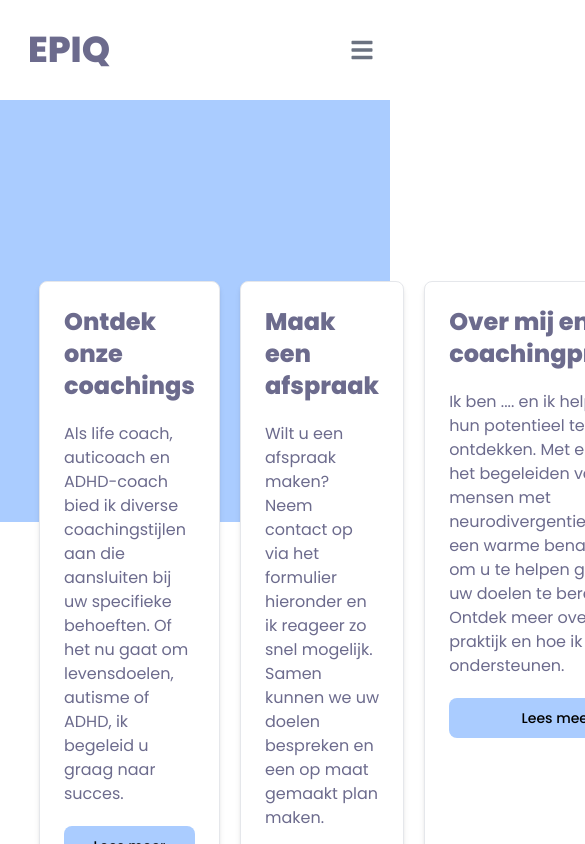
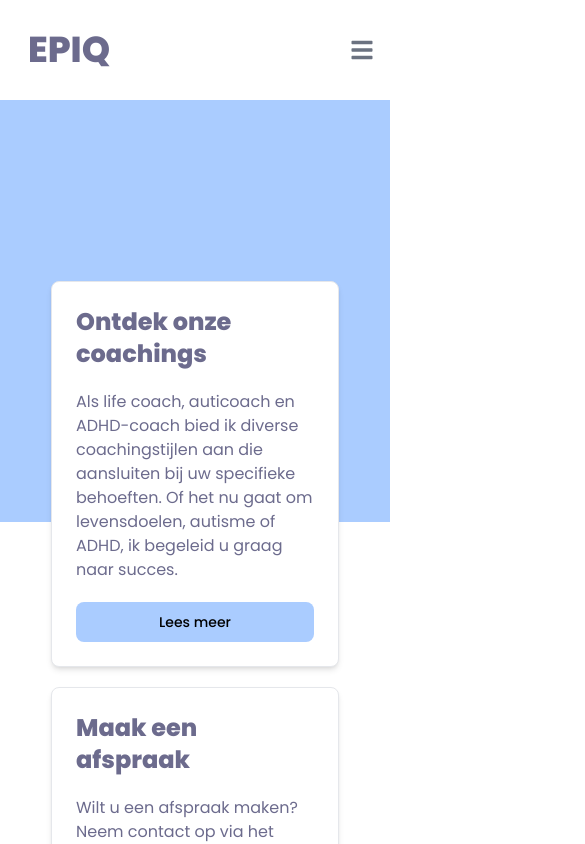
Before and after one commit to LunaDeLaet/EPIQ, a Next.js app: page / in a window 390 px wide. Shown: the top 844 px of the page, 585 px wide, since content can reach past the window. Built offline with nearby package versions, Linux system fonts and the light colour scheme; a web font is replaced by a local one.

Commit message:
mobile-friendly homepage

```diff
--- a/src/components/Card.tsx
+++ b/src/components/Card.tsx
@@ -9,7 +9,7 @@ type Props = {
 
 const Card = ({ headingText, paragraphText, buttonText }: Props) => {
   return (
-    <div className="w-full">
+    <div className="w-72">
       <FlowbiteCard className="h-full">
         <div className="h-full flex flex-col justify-start gap-5">
           <h5 className="text-2xl font-bold text-grey dark:text-white">
--- a/src/pages/index.tsx
+++ b/src/pages/index.tsx
@@ -8,7 +8,7 @@ const Home = () => {
         className="bg-blue w-full h-50vh"></div>
       <div
         id="cards-container"
-        className="absolute top-1/3 right-0 left-0 xl:w-3/5 w-4/5 h-fit m-auto flex gap-5">
+        className="absolute top-1/3 right-0 left-0 xl:w-3/5 w-4/5 h-fit m-auto flex flex-wrap gap-5 justify-center">
         <Card
           headingText="Ontdek onze coachings"
           paragraphText="Als life coach, auticoach en ADHD-coach bied ik diverse coachingstijlen aan die aansluiten bij uw specifieke behoeften. Of het nu gaat om levensdoelen, autisme of ADHD, ik begeleid u graag naar succes."
```
